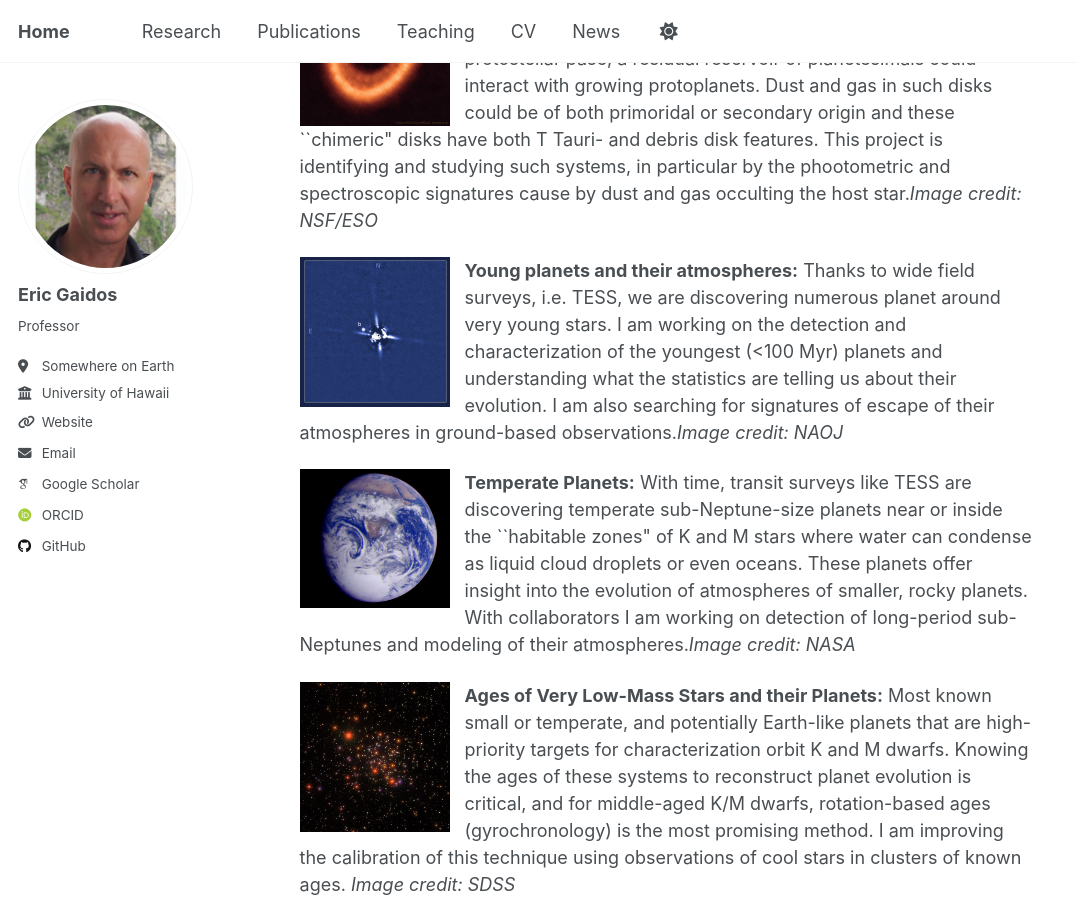
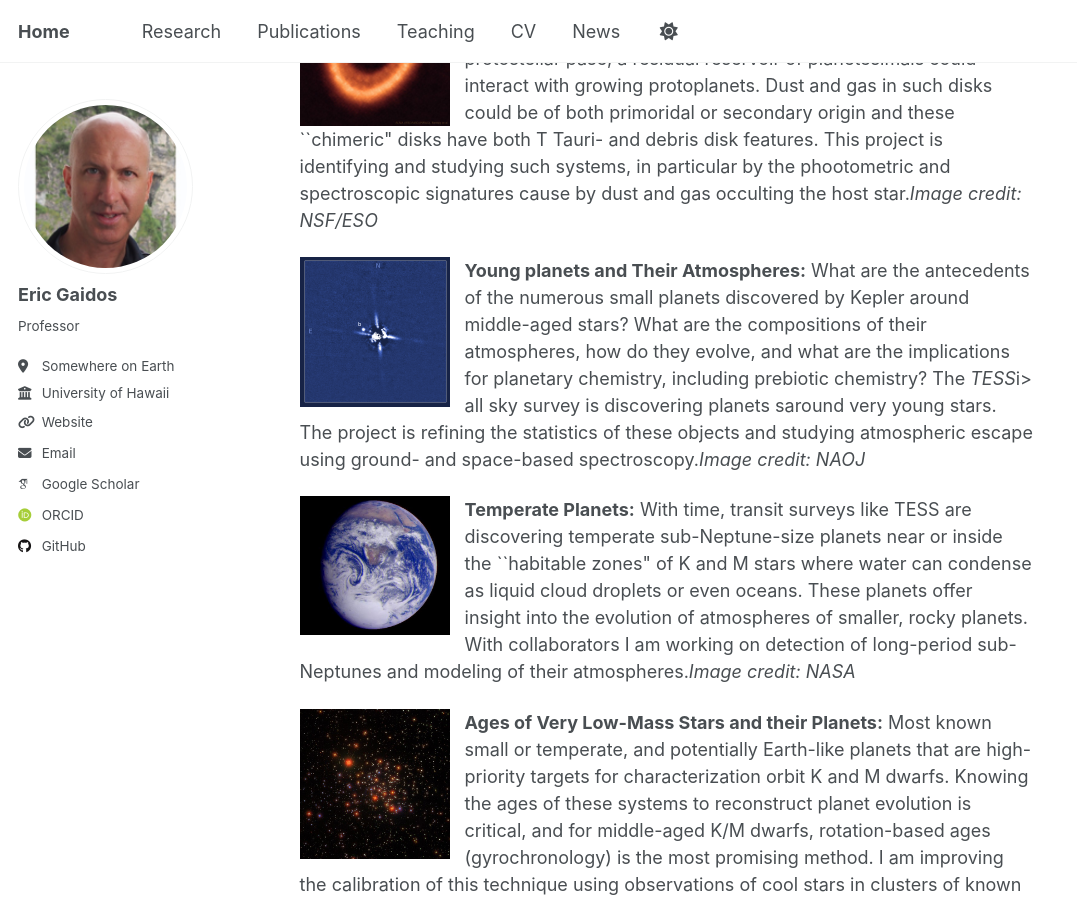
Before and after one commit to egaidos/egaidos.github.io, a Jekyll site: the page built from projects.md, in a window 1280 px wide and 900 px high, scrolled down 576 px. Shown: the whole window, without its empty margins (0-1077 px from the left). Built offline with Jekyll 4.4.1, drawn with Linux system fonts in a browser that asks for light colours; some web fonts are replaced; our own code applies the rules of GitHub Pages for plain Markdown files; a style sheet for code colours, icons or effects is not loaded.

Commit message:
Update projects.md

```diff
--- a/projects.md
+++ b/projects.md
@@ -34,7 +34,7 @@
 
 <article class="6u 12u$(xsmall) work-item">
 <img src="../images/2M0437b.png" width=150 height=150 alt="2M0437b thumb" class="image-left">
-<p><b>Young planets and their atmospheres:</b> Thanks to wide field surveys, i.e. TESS, we are discovering numerous planet around very young stars.  I am working on the detection and characterization of the youngest (<100 Myr) planets and understanding what the statistics are telling us about their evolution.  I am also searching for signatures of escape of their atmospheres in ground-based observations.<i>Image credit: NAOJ </i></p>
+<p><b>Young planets and Their Atmospheres:</b> What are the antecedents of the numerous small planets discovered by Kepler around middle-aged stars?  What are the compositions of their atmospheres, how do they evolve, and what are the implications for planetary chemistry, including prebiotic chemistry?   The <i>TESS</i>i> all sky survey is discovering planets saround very young stars.  The project is refining the statistics of these objects and studying atmospheric escape using ground- and space-based spectroscopy.<i>Image credit: NAOJ </i></p>
 </article>
 
 <article class="6u 12u$(xsmall) work-item">
```
